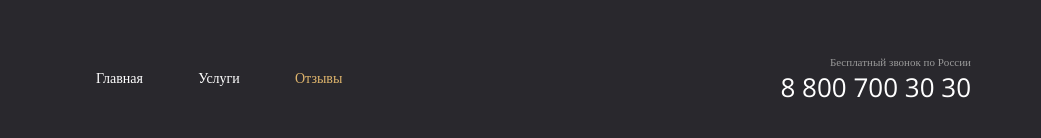
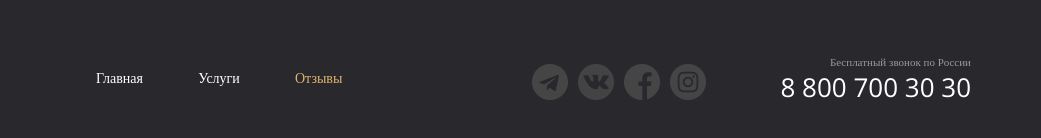
Before and after one commit to Alkhimovmv/lion-bank, a website: page reviews.html in a window 1280 px wide. Shown: the part 3157-3295 px from the top of the page, 239-1280 px from the left. Drawn offline with nearby package versions, Linux system fonts and the light colour scheme; the site is published under a folder, as on GitHub Pages, so addresses that start at the root find nothing; files whose address does not match are found by name.

Commit message:
Update socials.css

```diff
--- a/css/blocks/socials.css
+++ b/css/blocks/socials.css
@@ -21,36 +21,36 @@
 }
 
 .socials__item--icon--telegram .socials__link{
-    background: url("/lion-bank/img/socials/css_sprites.png") -198px -6px;
+    background: url("../../img/socials/css_sprites.png") -198px -6px;
 }
 
 .socials__item--icon--telegram:hover .socials__link{
-    background: url("/lion-bank/img/socials/css_sprites.png") -246px -6px;
+    background: url("../../img/socials/css_sprites.png") -246px -6px;
     transition: .3s;
 }
 
 .socials__item--icon--vk .socials__link{
-    background: url("/lion-bank/img/socials/css_sprites.png") -294px -6px;
+    background: url("../../img/socials/css_sprites.png") -294px -6px;
 }
 .socials__item--icon--vk:hover .socials__link{
-    background: url("/lion-bank/img/socials/css_sprites.png") -342px -6px;
+    background: url("../../img/socials/css_sprites.png") -342px -6px;
     transition: .3s;
 }
 
 .socials__item--icon--fb .socials__link{
-    background: url("/lion-bank/img/socials/css_sprites.png") -6px -6px;
+    background: url("../../img/socials/css_sprites.png") -6px -6px;
 }
 
 .socials__item--icon--fb:hover .socials__link{
-    background: url("/lion-bank/img/socials/css_sprites.png") -54px -6px;
+    background: url("../../img/socials/css_sprites.png") -54px -6px;
     transition: .3s;
 }
 
 .socials__item--icon--insta .socials__link{
-    background: url("/lion-bank/img/socials/css_sprites.png") -102px -6px;
+    background: url("../../img/socials/css_sprites.png") -102px -6px;
 }
 
 .socials__item--icon--insta:hover .socials__link{
-    background: url("/lion-bank/img/socials/css_sprites.png") -150px -6px;
+    background: url("../../img/socials/css_sprites.png") -150px -6px;
     transition: .3s;
 }
```
